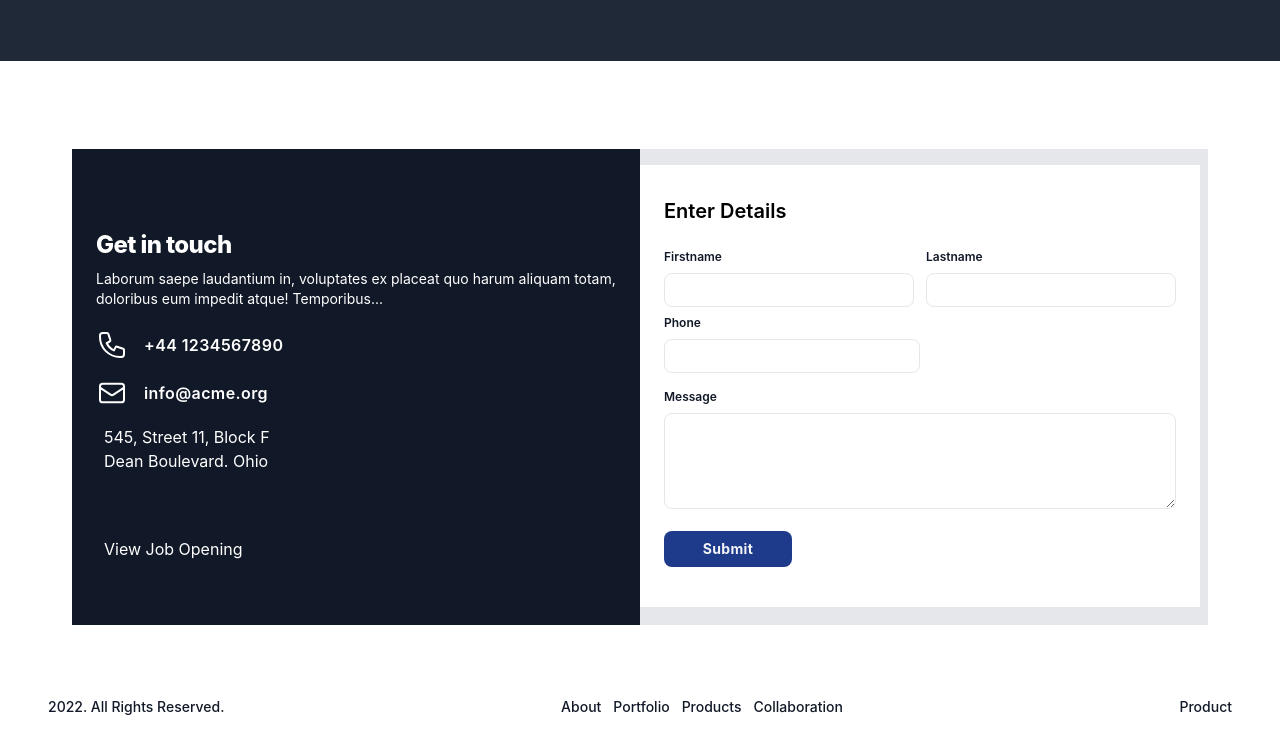
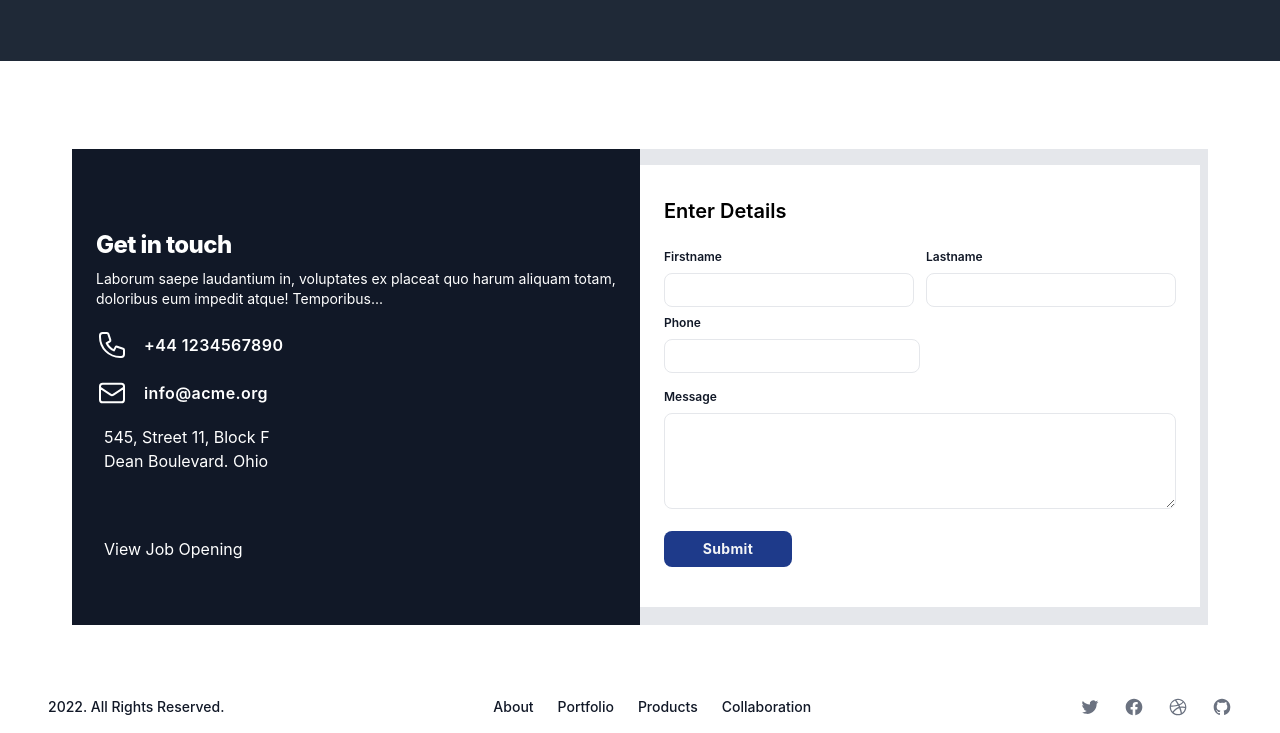
Before and after one commit to nation430/ji-page, a plain HTML site: page index.html in a window 1280 px wide. Shown: the part 3421-4154 px from the top of the page. Drawn offline with nearby package versions, Linux system fonts and the light colour scheme.

Commit message:
added social icons

```diff
--- a/index.html
+++ b/index.html
@@ -476,15 +476,46 @@
             </div>
 
 
-            <div class="text-sm text-gray-900 font-medium flex justify-between">
-              <a href="#" class="">About</a>
-              <a href="#" class="pl-3">Portfolio</a>
-              <a href="#" class="pl-3">Products</a>
-              <a href="#" class="pl-3">Collaboration</a>
+            <div class="text-sm text-gray-900 font-medium flex justify-between space-x-6 ">
+              <a href="#">About</a>
+              <a href="#">Portfolio</a>
+              <a href="#">Products</a>
+              <a href="#">Collaboration</a>
             </div>
 
 
-            <div class="text-sm text-gray-900 font-medium">Product</div>
+            <div class="text-sm text-gray-900 font-medium flex justify-between space-x-6">
+              <a href="#" class="text-gray-500 hover:text-gray-900 dark:hover:text-white">
+                <svg class="w-5 h-5" fill="currentColor" viewBox="0 0 24 24" aria-hidden="true">
+                  <path
+                    d="M8.29 20.251c7.547 0 11.675-6.253 11.675-11.675 0-.178 0-.355-.012-.53A8.348 8.348 0 0022 5.92a8.19 8.19 0 01-2.357.646 4.118 4.118 0 001.804-2.27 8.224 8.224 0 01-2.605.996 4.107 4.107 0 00-6.993 3.743 11.65 11.65 0 01-8.457-4.287 4.106 4.106 0 001.27 5.477A4.072 4.072 0 012.8 9.713v.052a4.105 4.105 0 003.292 4.022 4.095 4.095 0 01-1.853.07 4.108 4.108 0 003.834 2.85A8.233 8.233 0 012 18.407a11.616 11.616 0 006.29 1.84">
+                  </path>
+                </svg>
+              </a>
+
+                <a href="#" class="text-gray-500 hover:text-gray-900 dark:hover:text-white">
+                  <svg class="w-5 h-5" fill="currentColor" viewBox="0 0 24 24" aria-hidden="true">
+                    <path fill-rule="evenodd"
+                      d="M22 12c0-5.523-4.477-10-10-10S2 6.477 2 12c0 4.991 3.657 9.128 8.438 9.878v-6.987h-2.54V12h2.54V9.797c0-2.506 1.492-3.89 3.777-3.89 1.094 0 2.238.195 2.238.195v2.46h-1.26c-1.243 0-1.63.771-1.63 1.562V12h2.773l-.443 2.89h-2.33v6.988C18.343 21.128 22 16.991 22 12z"
+                      clip-rule="evenodd"></path>
+                  </svg>
+                </a>
+                <a href="#" class="text-gray-500 hover:text-gray-900 dark:hover:text-white">
+                  <svg class="w-5 h-5" fill="currentColor" viewBox="0 0 24 24" aria-hidden="true">
+                    <path fill-rule="evenodd"
+                      d="M12 2C6.48 2 2 6.48 2 12s4.48 10 10 10c5.51 0 10-4.48 10-10S17.51 2 12 2zm6.605 4.61a8.502 8.502 0 011.93 5.314c-.281-.054-3.101-.629-5.943-.271-.065-.141-.12-.293-.184-.445a25.416 25.416 0 00-.564-1.236c3.145-1.28 4.577-3.124 4.761-3.362zM12 3.475c2.17 0 4.154.813 5.662 2.148-.152.216-1.443 1.941-4.48 3.08-1.399-2.57-2.95-4.675-3.189-5A8.687 8.687 0 0112 3.475zm-3.633.803a53.896 53.896 0 013.167 4.935c-3.992 1.063-7.517 1.04-7.896 1.04a8.581 8.581 0 014.729-5.975zM3.453 12.01v-.26c.37.01 4.512.065 8.775-1.215.25.477.477.965.694 1.453-.109.033-.228.065-.336.098-4.404 1.42-6.747 5.303-6.942 5.629a8.522 8.522 0 01-2.19-5.705zM12 20.547a8.482 8.482 0 01-5.239-1.8c.152-.315 1.888-3.656 6.703-5.337.022-.01.033-.01.054-.022a35.318 35.318 0 011.823 6.475 8.4 8.4 0 01-3.341.684zm4.761-1.465c-.086-.52-.542-3.015-1.659-6.084 2.679-.423 5.022.271 5.314.369a8.468 8.468 0 01-3.655 5.715z"
+                      clip-rule="evenodd"></path>
+                  </svg>
+                </a>
+                <a href="#" class="text-gray-500 hover:text-gray-900 dark:hover:text-white">
+                  <svg class="w-5 h-5" fill="currentColor" viewBox="0 0 24 24" aria-hidden="true">
+                    <path fill-rule="evenodd"
+                      d="M12 2C6.477 2 2 6.484 2 12.017c0 4.425 2.865 8.18 6.839 9.504.5.092.682-.217.682-.483 0-.237-.008-.868-.013-1.703-2.782.605-3.369-1.343-3.369-1.343-.454-1.158-1.11-1.466-1.11-1.466-.908-.62.069-.608.069-.608 1.003.07 1.531 1.032 1.531 1.032.892 1.53 2.341 1.088 2.91.832.092-.647.35-1.088.636-1.338-2.22-.253-4.555-1.113-4.555-4.951 0-1.093.39-1.988 1.029-2.688-.103-.253-.446-1.272.098-2.65 0 0 .84-.27 2.75 1.026A9.564 9.564 0 0112 6.844c.85.004 1.705.115 2.504.337 1.909-1.296 2.747-1.027 2.747-1.027.546 1.379.202 2.398.1 2.651.64.7 1.028 1.595 1.028 2.688 0 3.848-2.339 4.695-4.566 4.943.359.309.678.92.678 1.855 0 1.338-.012 2.419-.012 2.747 0 .268.18.58.688.482A10.019 10.019 0 0022 12.017C22 6.484 17.522 2 12 2z"
+                      clip-rule="evenodd"></path>
+                  </svg>
+                </a>
+
+            </div>
 
 
 
```
